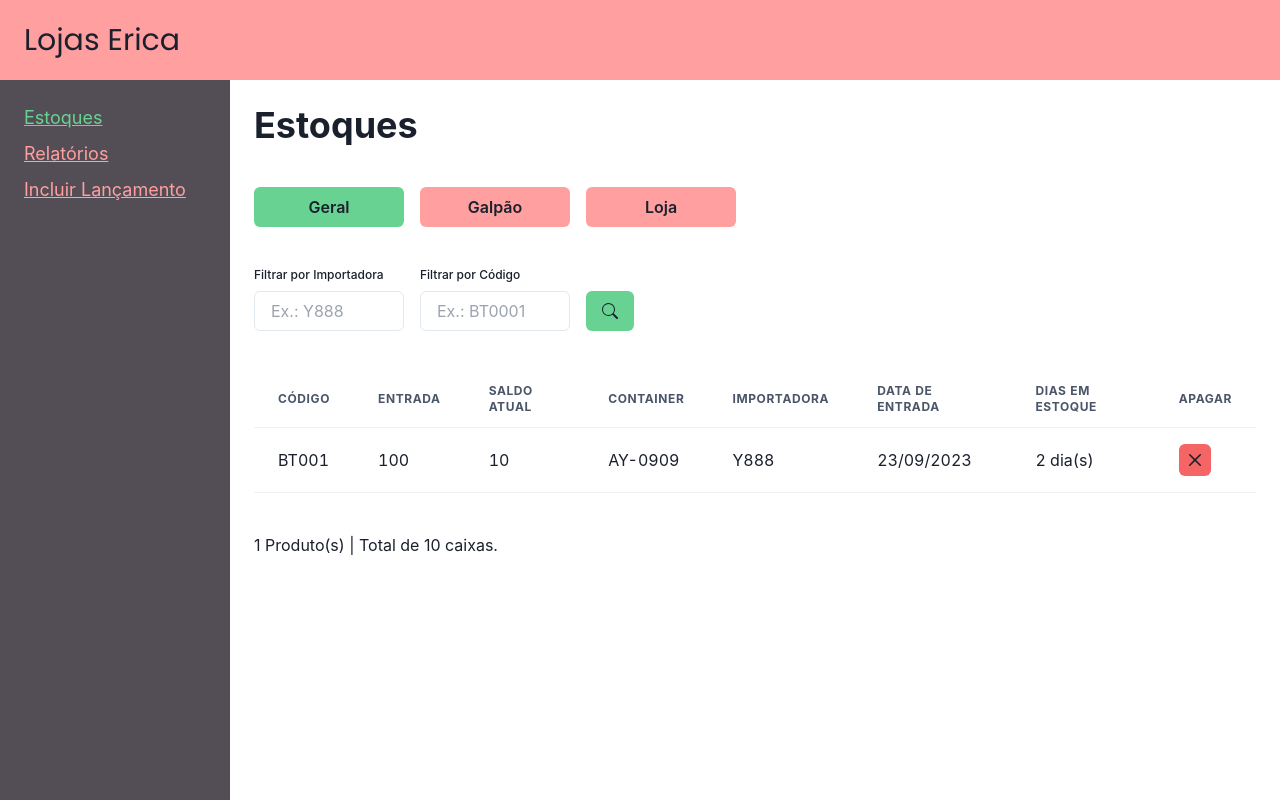
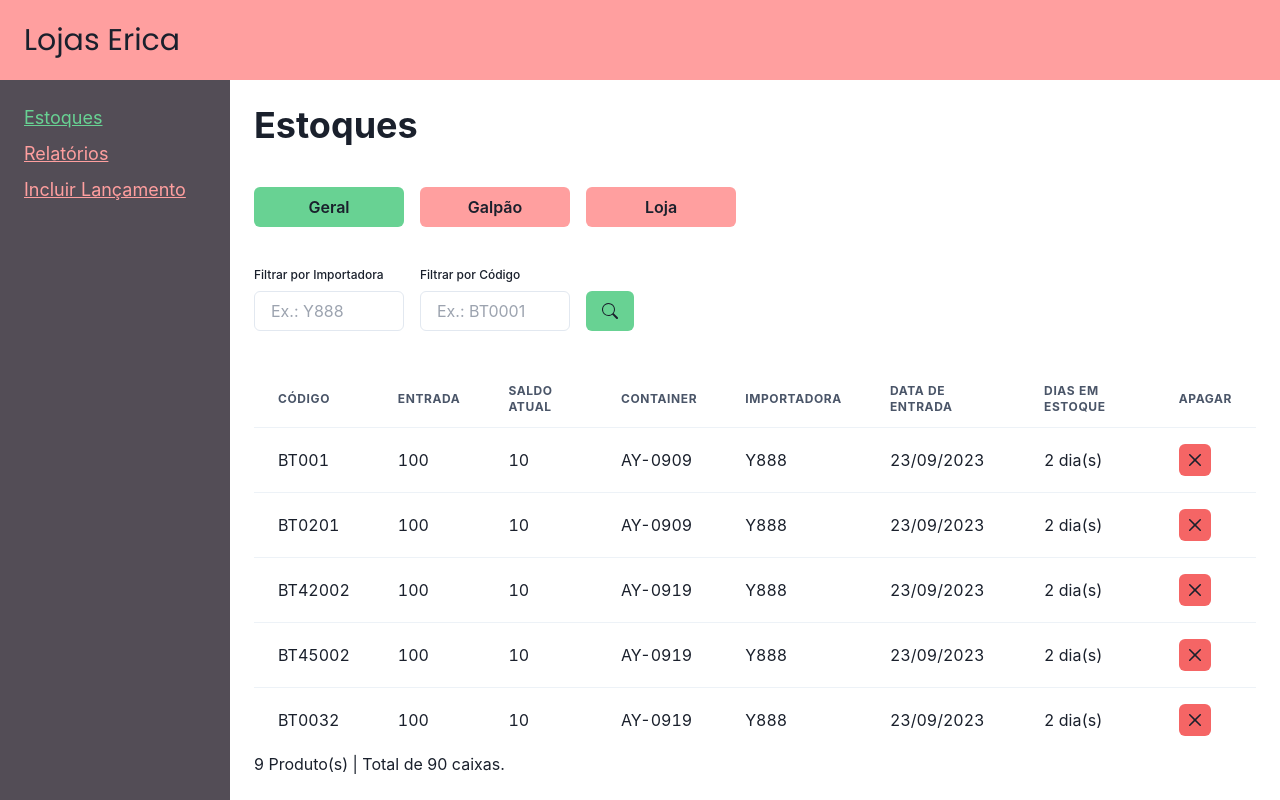
Before and after one commit to JeffersonAlves7/erica-webapp, a React (Vite) app: page /home in a window 1280 px wide. Built offline with nearby package versions, Linux system fonts and the light colour scheme.

Commit message:
feat(home): add more product examples

```diff
--- a/src/pages/home.tsx
+++ b/src/pages/home.tsx
@@ -45,9 +45,11 @@ interface ItemHome {
   importadora: string;
   dataDeEntrada: Date;
   diasEmEstoque: number;
+  estoque: Estoque;
 }
 
-const itemExample: ItemHome = {
+const itemsExample: ItemHome[] = [
+  {
     id: 1,
     sku: "BT001",
     container: "AY-0909",
@@ -55,13 +57,104 @@ const itemExample: ItemHome = {
     quantidadeEntrada: 100,
     diasEmEstoque: 2,
     saldo: 10,
-  importadora: "Y888"
-};
+    importadora: "Y888",
+    estoque: "Galpão"
+  },
+  {
+    id: 2,
+    sku: "BT0201",
+    container: "AY-0909",
+    dataDeEntrada: new Date(),
+    quantidadeEntrada: 100,
+    diasEmEstoque: 2,
+    saldo: 10,
+    importadora: "Y888",
+    estoque: "Loja"
+  },
+  // add more products
+  {
+    id: 3,
+    sku: 'BT42002',
+    container: 'AY-0919',
+    dataDeEntrada: new Date(),
+    diasEmEstoque: 2,
+    estoque: "Galpão",
+    importadora: 'Y888',
+    quantidadeEntrada: 100,
+    saldo: 10,
+  },
+  {
+    id: 4,
+    sku: 'BT45002',
+    container: 'AY-0919',
+    dataDeEntrada: new Date(),
+    diasEmEstoque: 2,
+    estoque: "Galpão",
+    importadora: 'Y888',
+    quantidadeEntrada: 100,
+    saldo: 10,
+  },
+  {
+    id: 5,
+    sku: 'BT0032',
+    container: 'AY-0919',
+    dataDeEntrada: new Date(),
+    diasEmEstoque: 2,
+    estoque: "Galpão",
+    importadora: 'Y888',
+    quantidadeEntrada: 100,
+    saldo: 10,
+  },
+  {
+    id: 6,
+    sku: 'BT0022',
+    container: 'AY-0919',
+    dataDeEntrada: new Date(),
+    diasEmEstoque: 2,
+    estoque: "Galpão",
+    importadora: 'Y888',
+    quantidadeEntrada: 100,
+    saldo: 10,
+  },
+  {
+    id: 7,
+    sku: 'BT0021',
+    container: 'AY-0919',
+    dataDeEntrada: new Date(),
+    diasEmEstoque: 2,
+    estoque: "Galpão",
+    importadora: 'Y888',
+    quantidadeEntrada: 100,
+    saldo: 10,
+  },
+  {
+    id: 8,
+    sku: 'BT0020',
+    container: 'AY-0919',
+    dataDeEntrada: new Date(),
+    diasEmEstoque: 2,
+    estoque: "Galpão",
+    importadora: 'Y888',
+    quantidadeEntrada: 100,
+    saldo: 10,
+  },
+  {
+    id: 9,
+    sku: 'BT0010',
+    container: 'AY-0919',
+    dataDeEntrada: new Date(),
+    diasEmEstoque: 2,
+    estoque: "Galpão",
+    importadora: 'Y888',
+    quantidadeEntrada: 100,
+    saldo: 10,
+  },
+];
 
 export function Home() {
   const { isOpen, onOpen, onClose } = useDisclosure();
   const [estoque, setEstoque] = useState<Estoque>("Geral");
-  const [items, setItems] = useState<ItemHome[]>([itemExample]);
+  const [items, setItems] = useState<ItemHome[]>(itemsExample);
   const [itemIdToDelete, setItemIdToDelete] = useState<ItemHome["id"] | null>(
     null
   );
@@ -71,6 +164,9 @@ export function Home() {
 
   function handleChangeEstoque(estoqueFromButton: Estoque) {
     if (estoqueFromButton == estoque) return;
+    setItems(estoqueFromButton == "Geral"
+      ? [...itemsExample]
+      : [...itemsExample.filter((item) => item.estoque == estoqueFromButton)]);
     setEstoque(estoqueFromButton);
   }
 
@@ -98,7 +194,8 @@ export function Home() {
 
   return (
     <>
-      <Stack gap={10} h={"full"}>
+      <Stack h={'full'} justify={'space-between'}>
+        <Stack gap={10} h={"95%"}>
           <Heading>Estoques</Heading>
 
           {/* Seletor de estoques */}
@@ -191,22 +288,13 @@ export function Home() {
                           onOpen();
                         }}
                         backgroundColor={"red.400"}
-                      _hover={{
-                        opacity: 0.7
-                      }}
+                        _hover={{ opacity: 0.7 }}
                       />
                     </Td>
                   </Tr>
                 ))}
               </Tbody>
             </Table>
-        </Box>
-
-        {/* Resumo da quantidade */}
-        <Box justifySelf={"flex-end"}>
-          <span>
-            {items.length} Produto(s) | Total de {qntDeCaixas} caixas.
-          </span>
           </Box>
 
           {/* Modal para confirmar deletar produto */}
@@ -240,6 +328,13 @@ export function Home() {
             </AlertDialogOverlay>
           </AlertDialog>
         </Stack>
+        {/* Resumo da quantidade */}
+        <Box justifySelf={"flex-end"}>
+          <span>
+            {items.length} Produto(s) | Total de {qntDeCaixas} caixas.
+          </span>
+        </Box>
+      </Stack>
     </>
   );
 }
```
Lines whose indentation alone changed are shown as unchanged.
